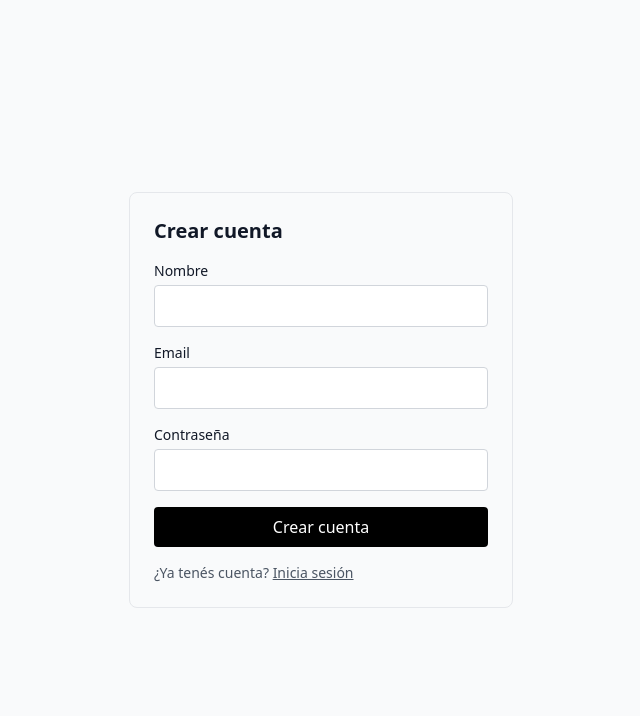
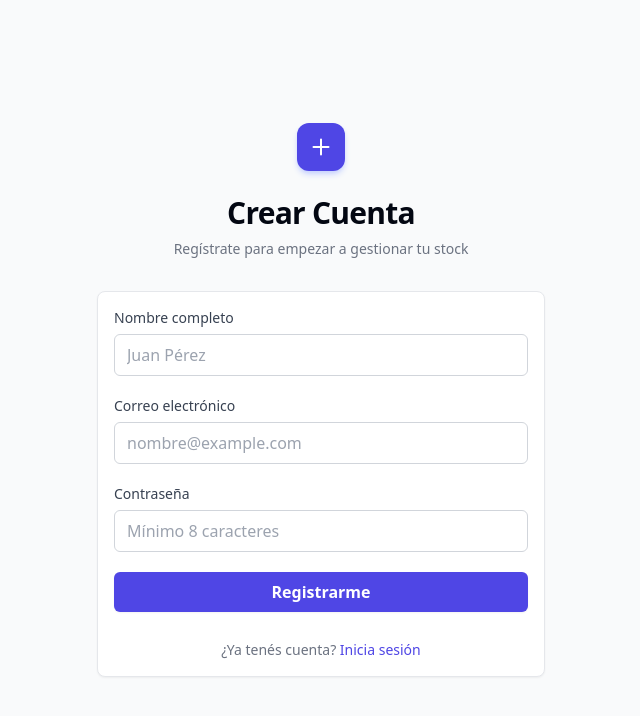
Before and after one commit to Jonathan-Florez/inventory-management, a Next.js app in the folder apps/web/: page /register in a window 1280 px wide. Shown: the top 716 px of the page, without its empty margins (319-959 px from the left). Built offline with nearby package versions, Linux system fonts and the light colour scheme; no server answers.

Commit message:
web(styles): agrego clases de estilos tailwind a el login y register

```diff
--- a/apps/web/src/app/(auth)/login/page.tsx
+++ b/apps/web/src/app/(auth)/login/page.tsx
@@ -35,62 +35,99 @@ export default function LoginPage() {
     }
 
     return (
-        <main className="flex min-h-screen items-center justify-center px-4">
-        <form
-            onSubmit={handleSubmit}
-            className="w-full max-w-sm space-y-4 rounded-lg border border-gray-200 p-6"
-        >
-            <h1 className="text-xl font-semibold">Iniciar sesión</h1>
+        <main className="flex min-h-screen items-center justify-center bg-gray-50 px-4 sm:px-6 lg:px-8">
+            <div className="w-full max-w-md space-y-8">
+                <div className="text-center">
+                    <div className="mx-auto flex h-12 w-12 items-center justify-center rounded-xl bg-indigo-600 text-white shadow-md shadow-indigo-200">
+                        <svg xmlns="http://www.w3.org/2000/svg" fill="none" viewBox="0 0 24 24" strokeWidth={2} stroke="currentColor" className="h-6 w-6">
+                            <path strokeLinecap="round" strokeLinejoin="round" d="M21 7.5l-9-5.25L3 7.5m18 0l-9 5.25m9-5.25v9l-9 5.25M3 7.5l9 5.25M3 7.5v9l9 5.25m0-9v9" />
+                        </svg>
+                    </div>
+                    <h1 className="mt-6 text-3xl font-bold tracking-tight text-blue-800">
+                        Sistema de Inventario
+                    </h1>
+                    <p className="mt-2 text-sm text-gray-500">
+                        Ingresa tus credenciales para acceder al panel
+                    </p>
+                </div>
 
-            <div className="space-y-1">
-            <label htmlFor="email" className="block text-sm font-medium">
-                Email
+                <form onSubmit={handleSubmit} className="card space-y-5 backdrop-blur-sm">
+                    <div className="space-y-1.5">
+                        <label htmlFor="email" className="block text-sm font-medium text-gray-700">
+                            Correo electrónico
                         </label>
                         <input
                             id="email"
                             type="email"
                             required
+                            placeholder="Correo@example.com"
                             value={email}
                             onChange={(e) => setEmail(e.target.value)}
-                className="w-full rounded border border-gray-300 px-3 py-2"
+                            className="input-field placeholder:text-gray-400"
                         />
                     </div>
 
-            <div className="space-y-1">
-            <label htmlFor="password" className="block text-sm font-medium">
+                    {/* Input de Contraseña */}
+                    <div className="space-y-1.5">
+                        <div className="flex items-center justify-between">
+                            <label htmlFor="password" className="block text-sm font-medium text-gray-700">
                                 Contraseña
                             </label>
+                            <a href="#" className="text-xs font-medium text-indigo-600 hover:text-indigo-500 hover:underline">
+                                ¿La olvidaste?
+                            </a>
+                        </div>
                         <input
                             id="password"
                             type="password"
                             required
+                            placeholder="••••••••••••••••"
                             value={password}
                             onChange={(e) => setPassword(e.target.value)}
-                className="w-full rounded border border-gray-300 px-3 py-2"
+                            className="input-field placeholder:text-gray-400"
                         />
                     </div>
 
+                    {/* Mensaje de Error */}
                     {error && (
-            <p role="alert" className="text-sm text-red-600">
+                        <div role="alert" className="rounded-md bg-red-50 p-3 border border-red-200">
+                            <p className="text-sm font-medium text-red-700 flex items-center gap-2">
+                                <svg xmlns="http://www.w3.org/2000/svg" viewBox="0 0 20 20" fill="currentColor" className="h-4 w-4 shrink-0">
+                                    <path fillRule="evenodd" d="M10 18a8 8 0 100-16 8 8 0 000 16zM8.28 7.22a.75.75 0 00-1.06 1.06L8.94 10l-1.72 1.72a.75.75 0 101.06 1.06L10 11.06l1.72 1.72a.75.75 0 101.06-1.06L11.06 10l1.72-1.72a.75.75 0 00-1.06-1.06L10 8.94 8.28 7.22z" clipRule="evenodd" />
+                                </svg>
                                 {error}
                             </p>
+                        </div>
                     )}
 
+                    {/* Botón de Ingreso */}
                     <button
                         type="submit"
                         disabled={isSubmitting}
-            className="w-full rounded bg-black px-4 py-2 text-white disabled:opacity-50"
+                        className="btn-primary w-full shadow-sm flex items-center justify-center font-semibold"
                     >
-            {isSubmitting ? "Ingresando..." : "Ingresar"}
+                        {isSubmitting ? (
+                            <span className="flex items-center gap-2">
+                                <svg className="animate-spin h-4 w-4 text-white" fill="none" viewBox="0 0 24 24">
+                                    <circle className="opacity-25" cx="12" cy="12" r="10" stroke="currentColor" strokeWidth="4" />
+                                    <path className="opacity-75" fill="currentColor" d="M4 12a8 8 0 018-8V0C5.373 0 0 5.373 0 12h4zm2 5.291A7.962 7.962 0 014 12H0c0 3.042 1.135 5.824 3 7.938l3-2.647z" />
+                                </svg>
+                                Autenticando...
+                            </span>
+                        ) : (
+                            "Ingresar al sistema"
+                        )}
                     </button>
 
-            <p className="text-sm text-gray-600">
+                    {/* Enlace de Registro */}
+                    <p className="text-center text-sm text-gray-500 pt-2">
                         ¿No tenés cuenta?{" "}
-            <Link href="/register" className="underline">
+                        <Link href="/register" className="font-medium text-indigo-600 hover:text-indigo-500 hover:underline">
                             Regístrate
                         </Link>
                     </p>
                 </form>
+            </div>
         </main>
     );
 }
--- a/apps/web/src/app/(auth)/register/page.tsx
+++ b/apps/web/src/app/(auth)/register/page.tsx
@@ -36,44 +36,59 @@ export default function RegisterPage() {
     }
 
     return (
-        <main className="flex min-h-screen items-center justify-center px-4">
-        <form
-            onSubmit={handleSubmit}
-            className="w-full max-w-sm space-y-4 rounded-lg border border-gray-200 p-6"
-        >
-            <h1 className="text-xl font-semibold">Crear cuenta</h1>
+        <main className="flex min-h-screen items-center justify-center bg-gray-50 px-4 sm:px-6 lg:px-8">
+            <div className="w-full max-w-md space-y-8">
+                {/* Encabezado del Registro */}
+                <div className="text-center">
+                    <div className="mx-auto flex h-12 w-12 items-center justify-center rounded-xl bg-indigo-600 text-white shadow-md shadow-indigo-200">
+                        {/* Icono de registro/caja con un "+" */}
+                        <svg xmlns="http://www.w3.org/2000/svg" fill="none" viewBox="0 0 24 24" strokeWidth={2} stroke="currentColor" className="h-6 w-6">
+                            <path strokeLinecap="round" strokeLinejoin="round" d="M12 4.5v15m7.5-7.5h-15" />
+                        </svg>
+                    </div>
+                    <h1 className="mt-6 text-3xl font-bold tracking-tight text-gray-950">
+                        Crear Cuenta
+                    </h1>
+                    <p className="mt-2 text-sm text-gray-500">
+                        Regístrate para empezar a gestionar tu stock
+                    </p>
+                </div>
 
-            <div className="space-y-1">
-            <label htmlFor="name" className="block text-sm font-medium">
-                Nombre
+                <form onSubmit={handleSubmit} className="card space-y-5 backdrop-blur-sm">
+                    <div className="space-y-1.5">
+                        <label htmlFor="name" className="block text-sm font-medium text-gray-700">
+                            Nombre completo
                         </label>
                         <input
                             id="name"
                             type="text"
                             required
                             maxLength={50}
+                            placeholder="Juan Pérez"
                             value={name}
                             onChange={(e) => setName(e.target.value)}
-                className="w-full rounded border border-gray-300 px-3 py-2"
+                            className="input-field placeholder:text-gray-400"
                         />
                     </div>
 
-            <div className="space-y-1">
-            <label htmlFor="email" className="block text-sm font-medium">
-                Email
+                    {/* Input de Email */}
+                    <div className="space-y-1.5">
+                        <label htmlFor="email" className="block text-sm font-medium text-gray-700">
+                            Correo electrónico
                         </label>
                         <input
                             id="email"
                             type="email"
                             required
+                            placeholder="nombre@example.com"
                             value={email}
                             onChange={(e) => setEmail(e.target.value)}
-                className="w-full rounded border border-gray-300 px-3 py-2"
+                            className="input-field placeholder:text-gray-400"
                         />
                     </div>
 
-            <div className="space-y-1">
-            <label htmlFor="password" className="block text-sm font-medium">
+                    <div className="space-y-1.5">
+                        <label htmlFor="password" className="block text-sm font-medium text-gray-700">
                             Contraseña
                         </label>
                         <input
@@ -82,33 +97,50 @@ export default function RegisterPage() {
                             required
                             minLength={8}
                             maxLength={72}
+                            placeholder="Mínimo 8 caracteres"
                             value={password}
                             onChange={(e) => setPassword(e.target.value)}
-                className="w-full rounded border border-gray-300 px-3 py-2"
+                            className="input-field placeholder:text-gray-400"
                         />
                     </div>
 
                     {error && (
-            <p role="alert" className="text-sm text-red-600">
+                        <div role="alert" className="rounded-md bg-red-50 p-3 border border-red-200">
+                            <p className="text-sm font-medium text-red-700 flex items-center gap-2">
+                                <svg xmlns="http://www.w3.org/2000/svg" viewBox="0 0 20 20" fill="currentColor" className="h-4 w-4 shrink-0">
+                                    <path fillRule="evenodd" d="M10 18a8 8 0 100-16 8 8 0 000 16zM8.28 7.22a.75.75 0 00-1.06 1.06L8.94 10l-1.72 1.72a.75.75 0 101.06 1.06L10 11.06l1.72 1.72a.75.75 0 101.06-1.06L11.06 10l1.72-1.72a.75.75 0 00-1.06-1.06L10 8.94 8.28 7.22z" clipRule="evenodd" />
+                                </svg>
                                 {error}
                             </p>
+                        </div>
                     )}
 
                     <button
                         type="submit"
                         disabled={isSubmitting}
-            className="w-full rounded bg-black px-4 py-2 text-white disabled:opacity-50"
+                        className="btn-primary w-full shadow-sm flex items-center justify-center font-semibold"
                     >
-            {isSubmitting ? "Creando cuenta..." : "Crear cuenta"}
+                        {isSubmitting ? (
+                            <span className="flex items-center gap-2">
+                                <svg className="animate-spin h-4 w-4 text-white" fill="none" viewBox="0 0 24 24">
+                                    <circle className="opacity-25" cx="12" cy="12" r="10" stroke="currentColor" strokeWidth="4" />
+                                    <path className="opacity-75" fill="currentColor" d="M4 12a8 8 0 018-8V0C5.373 0 0 5.373 0 12h4zm2 5.291A7.962 7.962 0 014 12H0c0 3.042 1.135 5.824 3 7.938l3-2.647z" />
+                                </svg>
+                                Creando cuenta...
+                            </span>
+                        ) : (
+                            "Registrarme"
+                        )}
                     </button>
 
-            <p className="text-sm text-gray-600">
+                    <p className="text-center text-sm text-gray-500 pt-2">
                         ¿Ya tenés cuenta?{" "}
-            <Link href="/login" className="underline">
+                        <Link href="/login" className="font-medium text-indigo-600 hover:text-indigo-500 hover:underline">
                             Inicia sesión
                         </Link>
                     </p>
                 </form>
+            </div>
         </main>
     );
 }
```
Lines whose indentation alone changed are shown as unchanged.
